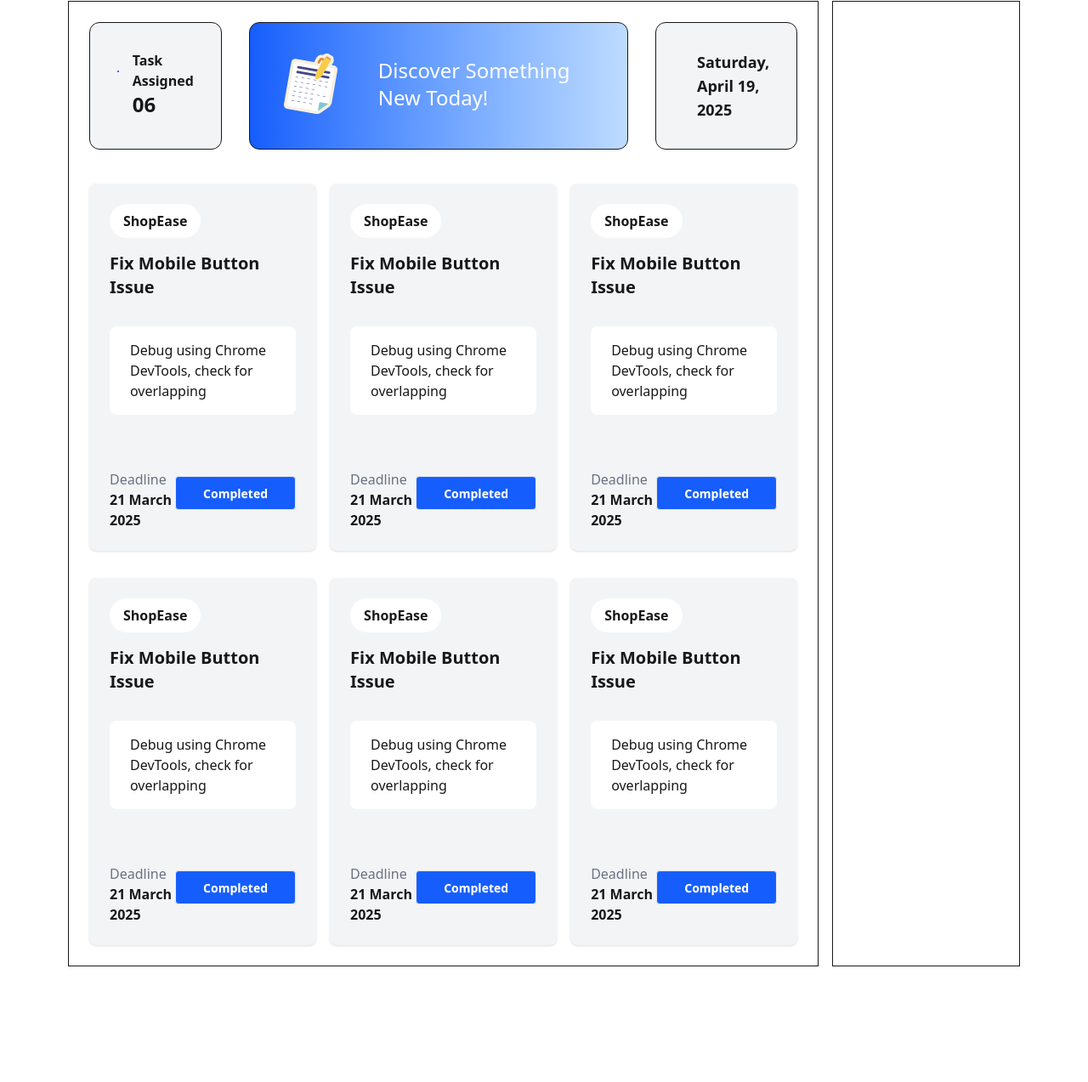
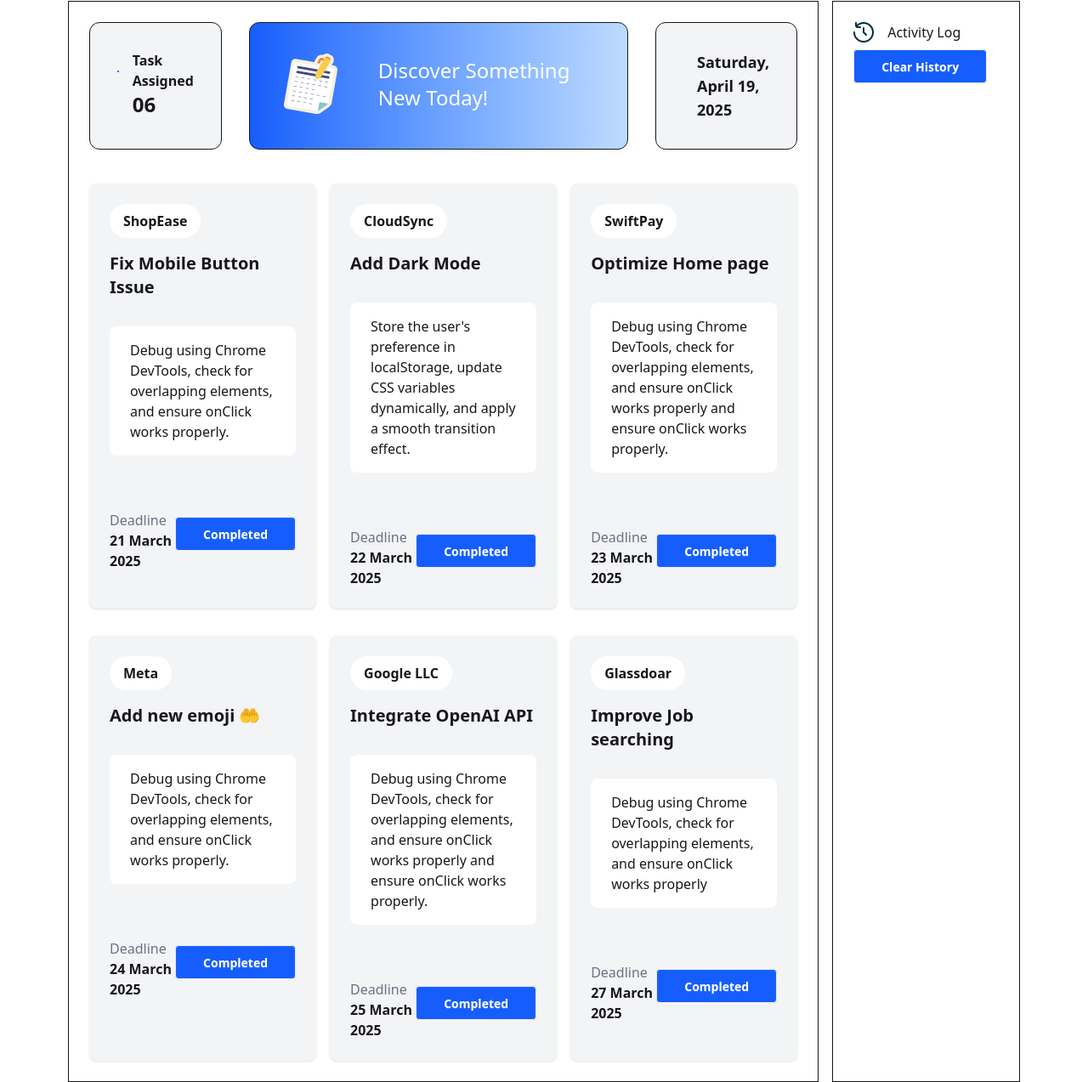
Before and after one commit to mustakimbillah369/DevBoard, a plain HTML site: page index.html in a window 1280 px wide. Shown: the part 121-1394 px from the top of the page at 85% size. Before the commit the page ends 1282 px from the top, so only its background shows below. Drawn offline with nearby package versions, Linux system fonts and the light colour scheme.

Commit message:
edit card box

```diff
--- a/index.html
+++ b/index.html
@@ -38,6 +38,7 @@
   </header>
 
   <main>
+
     <section class="flex my-6 gap-4">
 
       <section class="w-[80%] border">
@@ -88,7 +89,7 @@
                 </div>
                 <h1 class="font-bold text-xl mt-4">Fix Mobile Button Issue </h1>
                 <div class="bg-white px-6 py-4 rounded-box mt-8">
-                  Debug using Chrome DevTools, check for overlapping
+                  Debug using Chrome DevTools, check for overlapping elements, and ensure onClick works properly.
                 </div>
                 <div class="flex justify-between mt-16">
                   <div>
@@ -96,7 +97,7 @@
                     <p class="font-bold">21 March 2025</p>
                   </div>
                   <div>
-                    <button class="btn text-white bg-blue-600 px-8 mt-2">Completed</button>
+                    <button id="complete" class="btn text-white bg-blue-600 px-8 mt-2">Completed</button>
                   </div>
                 </div>
               </div>
@@ -104,17 +105,16 @@
 
             <div class="card bg-base-100 w-[33.33%] shadow-sm bg-gray-100">
               <div class="m-6">
-                <div class="bg-white px-4 py-2 rounded-full font-semibold inline-block">
-                  ShopEase
-                </div>
-                <h1 class="font-bold text-xl mt-4">Fix Mobile Button Issue </h1>
+                <div class="bg-white px-4 py-2 rounded-full font-semibold inline-block">CloudSync</div>
+
+                <h1 class="font-bold text-xl mt-4">Add Dark Mode</h1>
                 <div class="bg-white px-6 py-4 rounded-box mt-8">
-                  Debug using Chrome DevTools, check for overlapping
+                  Store the user's preference in localStorage, update CSS variables dynamically, and apply a smooth transition effect.
                 </div>
                 <div class="flex justify-between mt-16">
                   <div>
                     <p class="text-gray-500">Deadline</p>
-                    <p class="font-bold">21 March 2025</p>
+                    <p class="font-bold">22 March 2025</p>
                   </div>
                   <div>
                     <button class="btn text-white bg-blue-600 px-8 mt-2">Completed</button>
@@ -127,16 +127,16 @@
             <div class="card bg-base-100 w-[33.33%] shadow-sm bg-gray-100">
               <div class="m-6">
                 <div class="bg-white px-4 py-2 rounded-full font-semibold inline-block">
-                  ShopEase
+                  SwiftPay
                 </div>
-                <h1 class="font-bold text-xl mt-4">Fix Mobile Button Issue </h1>
+                <h1 class="font-bold text-xl mt-4">Optimize  Home page</h1>
                 <div class="bg-white px-6 py-4 rounded-box mt-8">
-                  Debug using Chrome DevTools, check for overlapping
+                  Debug using Chrome DevTools, check for overlapping elements, and ensure onClick works properly and ensure onClick works properly.
                 </div>
                 <div class="flex justify-between mt-16">
                   <div>
                     <p class="text-gray-500">Deadline</p>
-                    <p class="font-bold">21 March 2025</p>
+                    <p class="font-bold">23 March 2025</p>
                   </div>
                   <div>
                     <button class="btn text-white bg-blue-600 px-8 mt-2">Completed</button>
@@ -144,6 +144,7 @@
                 </div>
               </div>
             </div>
+
           </div>
 
 
@@ -152,16 +153,16 @@
             <div class="card bg-base-100 w-[33.33%] shadow-sm bg-gray-100">
               <div class="m-6">
                 <div class="bg-white px-4 py-2 rounded-full font-semibold inline-block">
-                  ShopEase
+                  Meta
                 </div>
-                <h1 class="font-bold text-xl mt-4">Fix Mobile Button Issue </h1>
+                <h1 class="font-bold text-xl mt-4">Add new emoji 🤲</h1>
                 <div class="bg-white px-6 py-4 rounded-box mt-8">
-                  Debug using Chrome DevTools, check for overlapping
+                  Debug using Chrome DevTools, check for overlapping elements, and ensure onClick works properly.
                 </div>
                 <div class="flex justify-between mt-16">
                   <div>
                     <p class="text-gray-500">Deadline</p>
-                    <p class="font-bold">21 March 2025</p>
+                    <p class="font-bold">24 March 2025</p>
                   </div>
                   <div>
                     <button class="btn text-white bg-blue-600 px-8 mt-2">Completed</button>
@@ -173,16 +174,16 @@
             <div class="card bg-base-100 w-[33.33%] shadow-sm bg-gray-100">
               <div class="m-6">
                 <div class="bg-white px-4 py-2 rounded-full font-semibold inline-block">
-                  ShopEase
+                  Google LLC
                 </div>
-                <h1 class="font-bold text-xl mt-4">Fix Mobile Button Issue </h1>
+                <h1 class="font-bold text-xl mt-4">Integrate OpenAI API</h1>
                 <div class="bg-white px-6 py-4 rounded-box mt-8">
-                  Debug using Chrome DevTools, check for overlapping
+                  Debug using Chrome DevTools, check for overlapping elements, and ensure onClick works properly and ensure onClick works properly.
                 </div>
                 <div class="flex justify-between mt-16">
                   <div>
                     <p class="text-gray-500">Deadline</p>
-                    <p class="font-bold">21 March 2025</p>
+                    <p class="font-bold">25 March 2025</p>
                   </div>
                   <div>
                     <button class="btn text-white bg-blue-600 px-8 mt-2">Completed</button>
@@ -195,16 +196,16 @@
             <div class="card bg-base-100 w-[33.33%] shadow-sm bg-gray-100">
               <div class="m-6">
                 <div class="bg-white px-4 py-2 rounded-full font-semibold inline-block">
-                  ShopEase
+                  Glassdoar
                 </div>
-                <h1 class="font-bold text-xl mt-4">Fix Mobile Button Issue </h1>
+                <h1 class="font-bold text-xl mt-4">Improve Job searching</h1>
                 <div class="bg-white px-6 py-4 rounded-box mt-8">
-                  Debug using Chrome DevTools, check for overlapping
+                  Debug using Chrome DevTools, check for overlapping elements, and ensure onClick works properly
                 </div>
                 <div class="flex justify-between mt-16">
                   <div>
                     <p class="text-gray-500">Deadline</p>
-                    <p class="font-bold">21 March 2025</p>
+                    <p class="font-bold">27 March 2025</p>
                   </div>
                   <div>
                     <button class="btn text-white bg-blue-600 px-8 mt-2">Completed</button>
@@ -219,6 +220,13 @@
 
       <section class="w-[20%] border">
 
+        <div class="m-6">
+          <div class="flex gap-4">
+            <img src="assets/activity.png" alt="">
+          <h4>Activity Log</h4>
+          </div>
+          <button class="btn text-white bg-blue-600 px-8 mt-2">Clear History</button>
+        </div>
       </section>
     </section>
   </main>
--- a/javascript/script.js
+++ b/javascript/script.js
@@ -15,3 +15,12 @@ const now = new Date();
 const options = { weekday: 'long', year: 'numeric', month: 'long', day: 'numeric' }
 const formattedDate = now.toLocaleString('en-us', options);
 dateBox.textContent = "" + formattedDate;
+
+//
+
+const btn = document.getElementById('complete');
+
+btn.addEventListener('click', function () {
+  alert("Task Completed!!!");
+  btn.disabled = true;
+})
```
